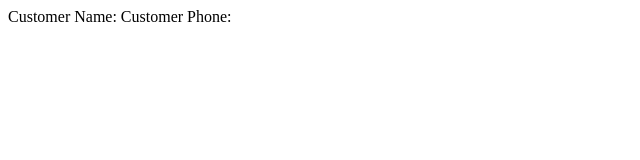
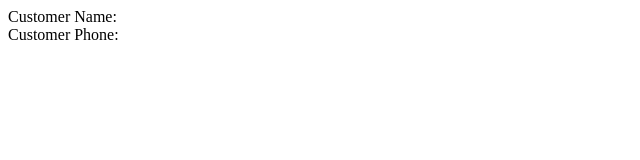
Before and after one commit to NSAjay2279/Frontend, a plain HTML site: page hello.html in a window 1280 px wide. Shown: the whole page, without its empty margins (0-640 px from the left). Drawn offline with Linux system fonts and the light colour scheme.

Commit message:
Fri, Mar 8, 2024, 9:06 PM +05:30

```diff
--- a/hello.html
+++ b/hello.html
@@ -7,8 +7,8 @@
     </head>
     <body>
         <form name="customerData">
-            Customer Name:
-            Customer Phone:
+            Customer Name:  <br />
+            Customer Phone: <br />
         </form>
     </body>
 </html>
```
